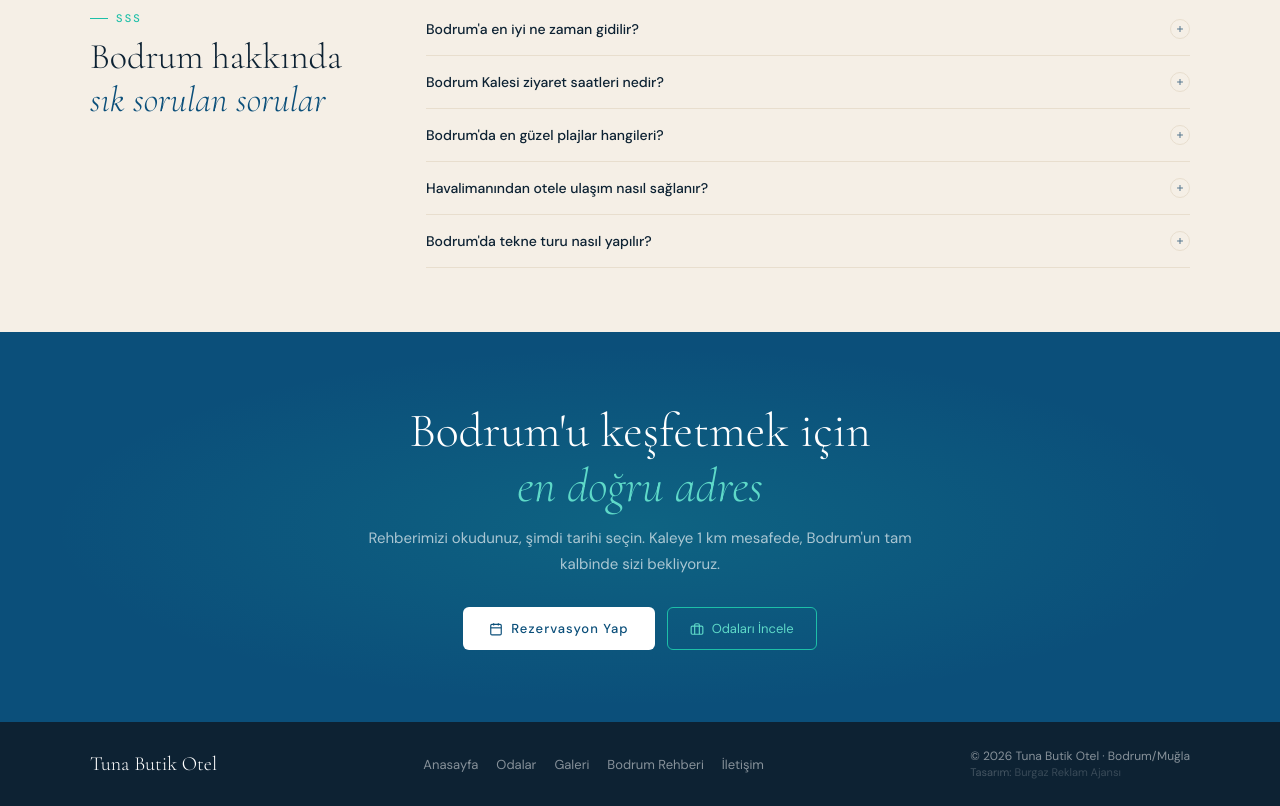
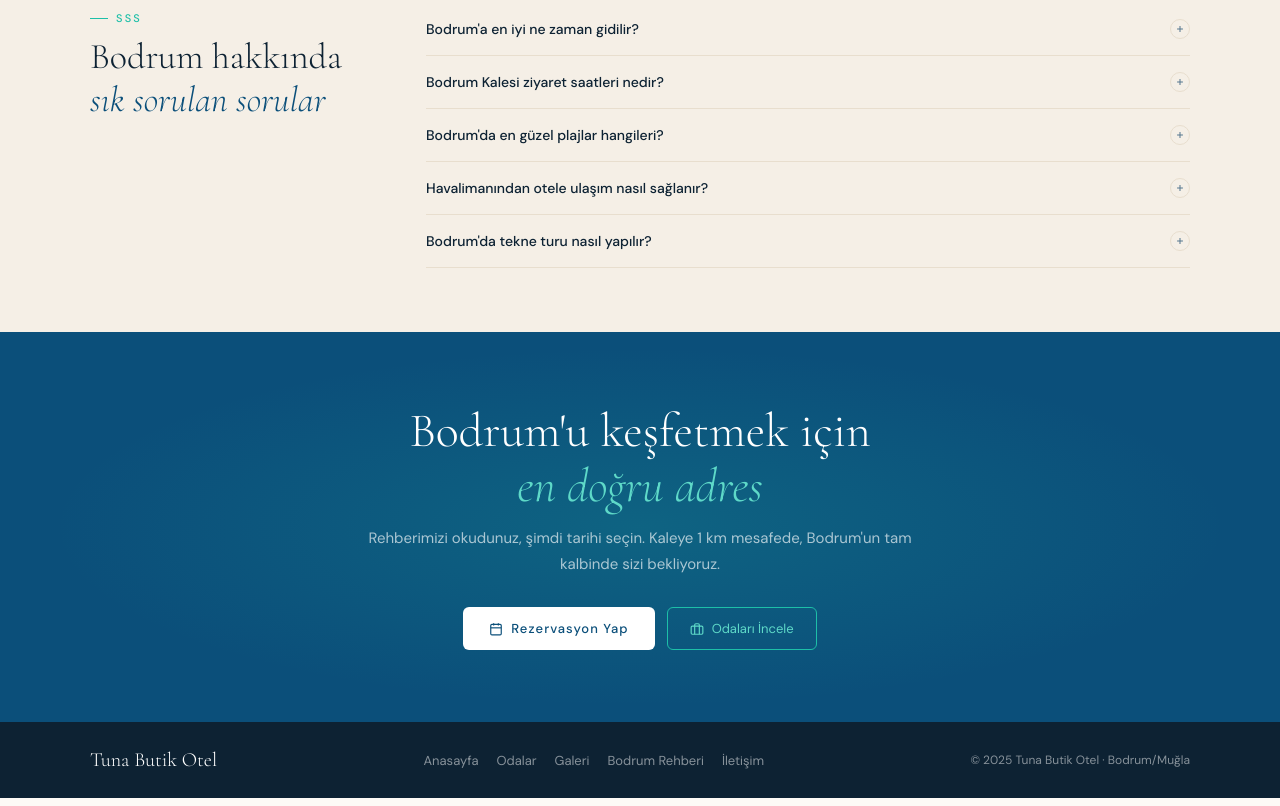
Before and after one commit to selcukburgaz-max/tuna-butik-otel, a website: page bodrum-rehberi.html in a window 1280 px wide. Shown: the part 5321-6127 px from the top of the page. Drawn offline with nearby package versions, Linux system fonts and the light colour scheme.

Commit message:
Update bodrum-rehberi.html

```diff
--- a/bodrum-rehberi.html
+++ b/bodrum-rehberi.html
@@ -3,7 +3,7 @@
 <head>
 <meta charset="UTF-8">
 <meta name="viewport" content="width=device-width, initial-scale=1.0">
-<title>Bodrum Rehberi 2026 | Gezilecek Yerler, Plajlar, Aktiviteler — Tuna Butik Otel</title>
+<title>Bodrum Rehberi 2025 | Gezilecek Yerler, Plajlar, Aktiviteler — Tuna Butik Otel</title>
 <meta name="description" content="Bodrum'da gezilecek yerler, en güzel plajlar, aktiviteler ve yerel ipuçları. Bodrum Kalesi, Halikarnas, tekne turları ve daha fazlası. Tuna Butik Otel'den kapsamlı Bodrum rehberi.">
 <meta name="keywords" content="bodrum gezilecek yerler, bodrum plajları, bodrum aktiviteleri, bodrum kalesi, bodrum tatil rehberi 2025, halikarnas bodrum, bodrum tekne turu">
 <meta name="robots" content="index, follow, max-image-preview:large, max-snippet:-1">
@@ -473,8 +473,7 @@ img{display:block;max-width:100%;}
   <div class="footer-mini-inner">
     <div class="footer-mini-logo">Tuna Butik Otel</div>
     <div class="footer-mini-links"><a href="/">Anasayfa</a><a href="/odalarimiz/">Odalar</a><a href="/galeri/">Galeri</a><a href="/bodrum-rehberi/">Bodrum Rehberi</a><a href="/#iletisim">İletişim</a></div>
-    <div class="footer-mini-copy">© 2026 Tuna Butik Otel · Bodrum/Muğla<br>
-      <span style="font-size:11px;opacity:0.45">Tasarım: <a href="mailto:selcukburgaz@gmail.com" style="color:rgba(255,255,255,0.4);text-decoration:none">Burgaz Reklam Ajansı</a></span></div>
+    <div class="footer-mini-copy">© 2025 Tuna Butik Otel · Bodrum/Muğla</div>
   </div>
 </footer>
 <a href="https://api.whatsapp.com/send?phone=905326042607&text=Merhaba, Bodrum tatili için bilgi almak istiyorum." target="_blank" class="wa-float" aria-label="WhatsApp ile iletişim"><svg width="26" height="26" viewBox="0 0 24 24" fill="white"><path d="M17.472 14.382c-.297-.149-1.758-.867-2.03-.967-.273-.099-.471-.148-.67.15-.197.297-.767.966-.94 1.164-.173.199-.347.223-.644.075-.297-.15-1.255-.463-2.39-1.475-.883-.788-1.48-1.761-1.653-2.059-.173-.297-.018-.458.13-.606.134-.133.298-.347.446-.52.149-.174.198-.298.298-.497.099-.198.05-.371-.025-.52-.075-.149-.669-1.612-.916-2.207-.242-.579-.487-.5-.669-.51-.173-.008-.371-.01-.57-.01-.198 0-.52.074-.792.372-.272.297-1.04 1.016-1.04 2.479 0 1.462 1.065 2.875 1.213 3.074.149.198 2.096 3.2 5.077 4.487.709.306 1.262.489 1.694.625.712.227 1.36.195 1.871.118.571-.085 1.758-.719 2.006-1.413.248-.694.248-1.289.173-1.413-.074-.124-.272-.198-.57-.347m-5.421 7.403h-.004a9.87 9.87 0 01-5.031-1.378l-.361-.214-3.741.982.998-3.648-.235-.374a9.86 9.86 0 01-1.51-5.26c.001-5.45 4.436-9.884 9.888-9.884 2.64 0 5.122 1.03 6.988 2.898a9.825 9.825 0 012.893 6.994c-.003 5.45-4.437 9.884-9.885 9.884m8.413-18.297A11.815 11.815 0 0012.05 0C5.495 0 .16 5.335.157 11.892c0 2.096.547 4.142 1.588 5.945L.057 24l6.305-1.654a11.882 11.882 0 005.683 1.448h.005c6.554 0 11.89-5.335 11.893-11.893a11.821 11.821 0 00-3.48-8.413z"/></svg></a>
```
